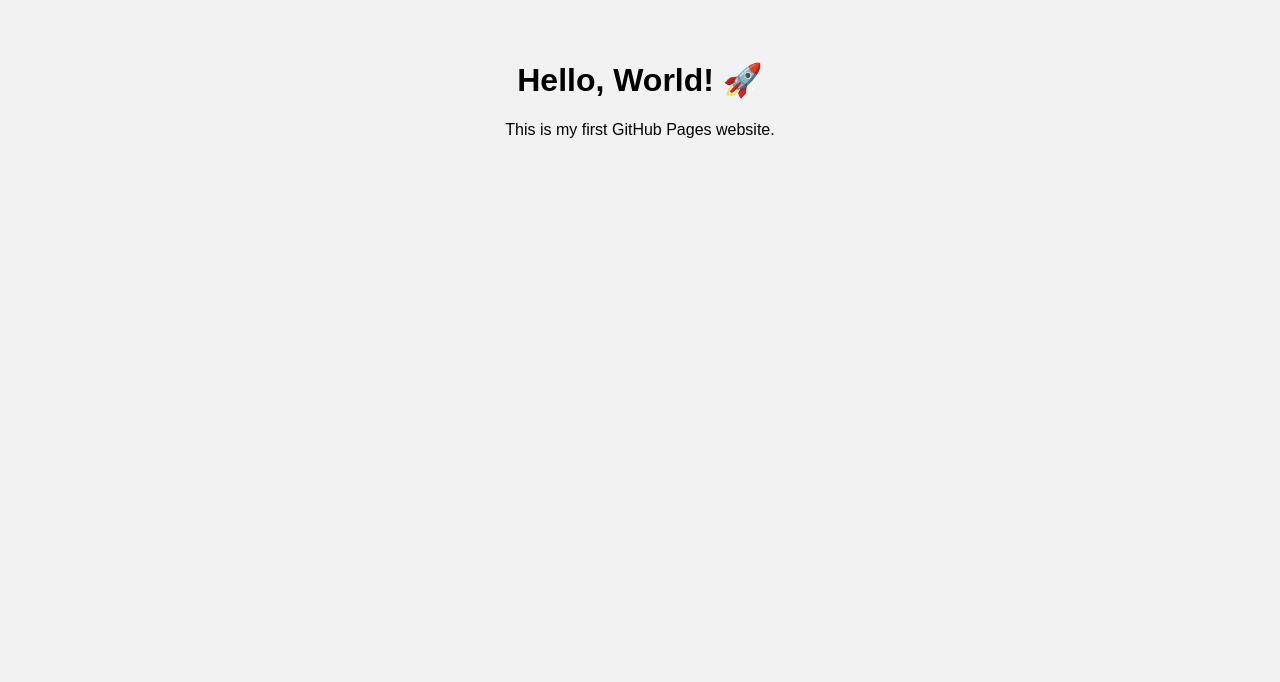
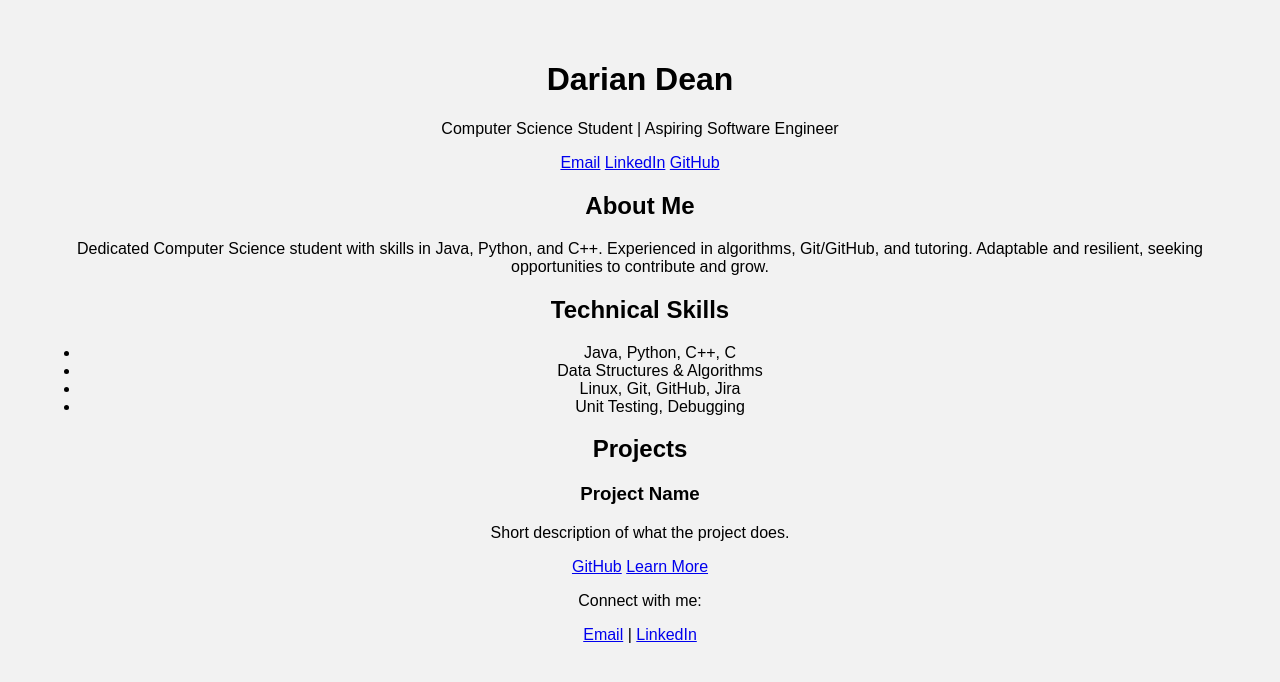
Before and after one commit to dariandean0/dariandean0.github.io, a plain HTML site: page index.html in a window 1280 px wide. Drawn offline with nearby package versions, Linux system fonts and the light colour scheme.

Commit message:
update index.html

```diff
--- a/index.html
+++ b/index.html
@@ -3,12 +3,62 @@
 <head>
   <meta charset="UTF-8">
   <meta name="viewport" content="width=device-width, initial-scale=1.0">
-  <title>My GitHub Pages Website</title>
+  <title>Darian Dean | Portfolio</title>
   <link rel="stylesheet" href="style.css">
+  <link rel="stylesheet" href="https://unpkg.com/aos@2.3.1/dist/aos.css">
 </head>
 <body>
-  <h1>Hello, World! 🚀</h1>
-  <p>This is my first GitHub Pages website.</p>
-  <script src="script.js"></script>
+  <!-- Header -->
+  <header class="hero">
+    <h1>Darian Dean</h1>
+    <p>Computer Science Student | Aspiring Software Engineer</p>
+    <div class="links">
+      <a href="mailto:darian.aidan@gmail.com">Email</a>
+      <a href="https://www.linkedin.com/in/dariandean/" target="_blank">LinkedIn</a>
+      <a href="https://github.com/YOUR_GITHUB" target="_blank">GitHub</a>
+    </div>
+  </header>
+
+  <!-- About -->
+  <section class="about" data-aos="fade-up">
+    <h2>About Me</h2>
+    <p>Dedicated Computer Science student with skills in Java, Python, and C++.
+       Experienced in algorithms, Git/GitHub, and tutoring.
+       Adaptable and resilient, seeking opportunities to contribute and grow.</p>
+  </section>
+
+  <!-- Skills -->
+  <section class="skills" data-aos="fade-right">
+    <h2>Technical Skills</h2>
+    <ul>
+      <li>Java, Python, C++, C</li>
+      <li>Data Structures & Algorithms</li>
+      <li>Linux, Git, GitHub, Jira</li>
+      <li>Unit Testing, Debugging</li>
+    </ul>
+  </section>
+
+  <!-- Projects -->
+  <section class="projects" data-aos="fade-left">
+    <h2>Projects</h2>
+    <div class="project-card">
+      <h3>Project Name</h3>
+      <p>Short description of what the project does.</p>
+      <a href="https://github.com/YOUR_REPO" target="_blank">GitHub</a>
+      <a href="projects/project1.html">Learn More</a>
+    </div>
+  </section>
+
+  <!-- Contact -->
+  <footer data-aos="fade-up">
+    <p>Connect with me:</p>
+    <a href="mailto:darian.aidan@gmail.com">Email</a> |
+    <a href="https://www.linkedin.com/in/dariandean/" target="_blank">LinkedIn</a>
+  </footer>
+
+  <script src="https://unpkg.com/aos@2.3.1/dist/aos.js"></script>
+  <script>
+    AOS.init();
+  </script>
 </body>
 </html>
```
